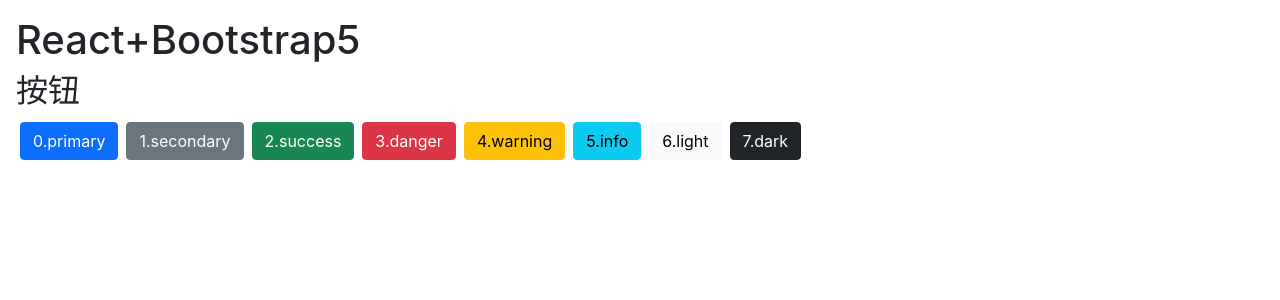
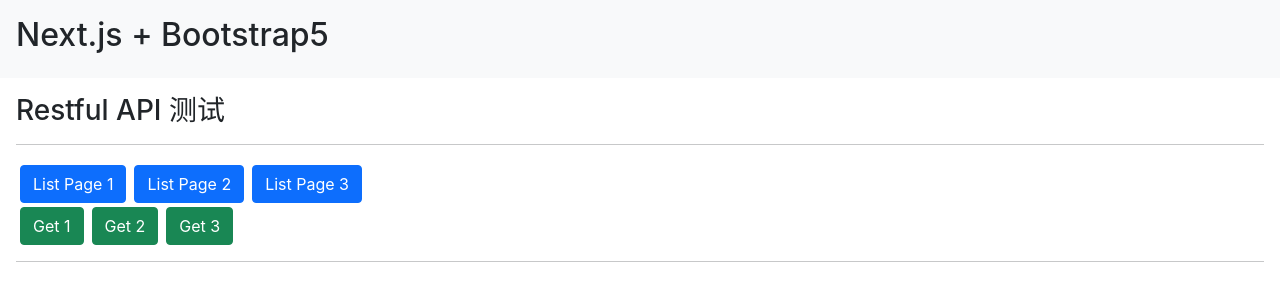
Before and after one commit to komavideo/nextbs5, a Next.js app: page / in a window 1280 px wide. Shown: the top 300 px of the page. Built offline with nearby package versions, Linux system fonts and the light colour scheme.

Commit message:
Next.js 工程模版

```diff
--- /dev/null
+++ b/components/News.js
@@ -0,0 +1,50 @@
+import { React, useState } from "react";
+import { Button } from 'react-bootstrap'
+
+const News = () => {
+    const [message, setMessage] = useState('')
+
+    const btn_listNews_click = async (pageNumber) => {
+        const res = await fetch('/api/news?p=' + pageNumber, {
+            method: 'GET',
+            headers: {
+                'Content-Type': 'application/json',
+            },
+        })
+        const data = await res.json();
+        setMessage(JSON.stringify(data, {}, 4))
+    }
+
+    const btn_getNews_click = async (id) => {
+        const res = await fetch('/api/news/' + id, {
+            method: 'GET',
+            headers: {
+                'Content-Type': 'application/json',
+            },
+        })
+        const data = await res.json();
+        setMessage(JSON.stringify(data, {}, 4))
+    }
+    return (
+        <div>
+            <h3>Restful API 测试</h3>
+            <hr />
+            <div>
+                <Button variant='primary' onClick={() => btn_listNews_click(1)} className="m-1">List Page 1</Button>
+                <Button variant='primary' onClick={() => btn_listNews_click(2)} className="m-1">List Page 2</Button>
+                <Button variant='primary' onClick={() => btn_listNews_click(3)} className="m-1">List Page 3</Button>
+            </div>
+            <div>
+                <Button variant='success' onClick={() => btn_getNews_click(1)} className="mx-1">Get 1</Button>
+                <Button variant='success' onClick={() => btn_getNews_click(2)} className="mx-1">Get 2</Button>
+                <Button variant='success' onClick={() => btn_getNews_click(3)} className="mx-1">Get 3</Button>
+            </div>
+            <hr />
+            <pre>
+                {message}
+            </pre>
+        </div>
+    )
+}
+
+export default News;
--- /dev/null
+++ b/controllers/newsController.js
@@ -0,0 +1,47 @@
+const listNews = (async (req, res) => {
+    return res.json({
+        result: 'List Page ' + req.query.p,
+        method: req.method,
+        query: req.query,
+    })
+})
+
+const getNews = (async (req, res) => {
+    return res.json({
+        result: 'Get ' + req.query.id,
+        method: req.method,
+        query: req.query,
+    })
+})
+
+const createNews = (async (req, res) => {
+    return res.json({
+        result: 'Create 1',
+        method: req.method,
+        query: req.query,
+    })
+})
+
+const updateNews = (async (req, res) => {
+    return res.json({
+        result: 'Update 1',
+        method: req.method,
+        query: req.query,
+    })
+})
+
+const deleteNews = (async (req, res) => {
+    return res.json({
+        result: 'Delete 1',
+        method: req.method,
+        query: req.query,
+    })
+})
+
+export {
+    listNews,
+    getNews,
+    createNews,
+    updateNews,
+    deleteNews,
+}
--- a/package.json
+++ b/package.json
@@ -10,6 +10,7 @@
   "dependencies": {
     "bootstrap": "^5.1.3",
     "next": "12.0.7",
+    "next-connect": "^0.11.0",
     "react": "17.0.2",
     "react-bootstrap": "^2.1.0",
     "react-dom": "17.0.2"
--- a/pages/api/hello.js
+++ b/pages/api/hello.js
@@ -1,5 +1,5 @@
 // Next.js API route support: https://nextjs.org/docs/api-routes/introduction
 
 export default function handler(req, res) {
-  res.status(200).json({ name: 'John Doe' })
+    res.status(200).json({ name: 'John Doe' })
 }
--- /dev/null
+++ b/pages/api/news/[id].js
@@ -0,0 +1,12 @@
+import nc from 'next-connect';
+
+import { getNews, createNews, updateNews, deleteNews } from '../../../controllers/newsController'
+
+const handler = nc({});
+
+handler.get(getNews)
+handler.post(createNews)
+handler.put(updateNews)
+handler.delete(deleteNews)
+
+export default handler;
--- /dev/null
+++ b/pages/api/news/index.js
@@ -0,0 +1,10 @@
+import nc from 'next-connect';
+
+import { listNews } from '../../../controllers/newsController'
+
+const handler = nc({});
+
+handler
+    .get(listNews)
+
+export default handler;
--- a/pages/index.js
+++ b/pages/index.js
@@ -1,40 +1,21 @@
 import Head from 'next/head'
+import { Navbar } from 'react-bootstrap'
 
-import { Button } from 'react-bootstrap'
-
-const colorList = [
-    'primary',
-    'secondary',
-    'success',
-    'danger',
-    'warning',
-    'info',
-    'light',
-    'dark',
-]
+import News from '../components/News'
 
 export default function Home() {
-    const btn_click = (variant) => {
-        alert(`您按下了 ${variant} 颜色的按钮。`)
-    }
     return (
         <div>
             <Head>
-                <title>React+Bootstrap5</title>
-                <meta name="description" content="The most popular front-end framework
-Rebuilt for React." />
+                <title>Next.js + Bootstrap5</title>
+                <meta name="description" content="The most popular front-end framework Rebuilt for React." />
                 <link rel="icon" href="/favicon.ico" />
             </Head>
+            <Navbar bg="light" variant="light" className='p-3'>
+                <h2>Next.js + Bootstrap5</h2>
+            </Navbar>
             <main className='m-3'>
-                <h1>React+Bootstrap5</h1>
-                <div>
-                    <h2>按钮</h2>
-                    {
-                        colorList.map((variant, idx) => (
-                            <Button key={idx} variant={variant} className='m-1' onClick={() => btn_click(variant)}>{idx}.{variant}</Button>
-                        ))
-                    }
-                </div>
+                <News />
             </main>
         </div>
     )
```
Also changed, not shown: 2 other files (tests, documents, lock files or other folders).
